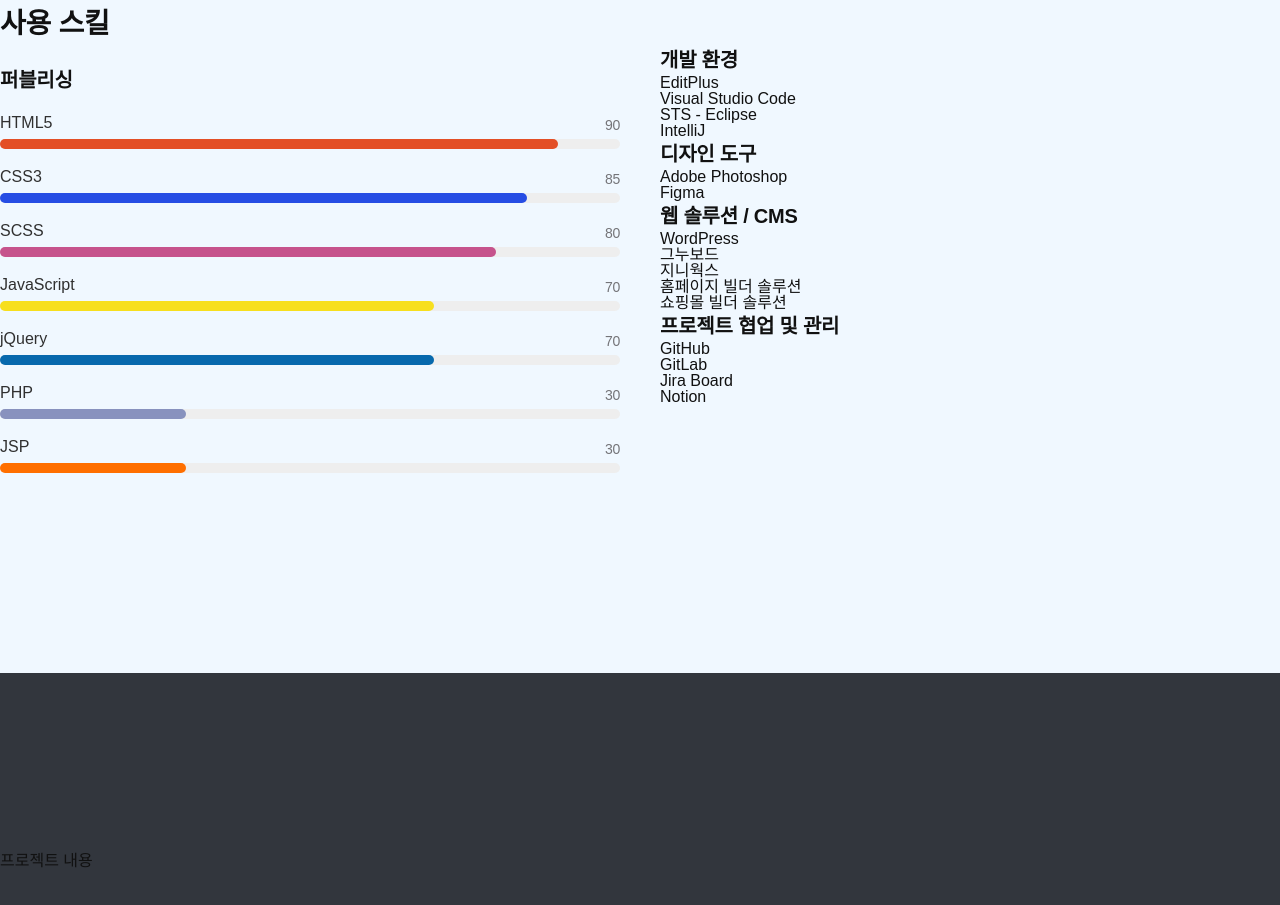
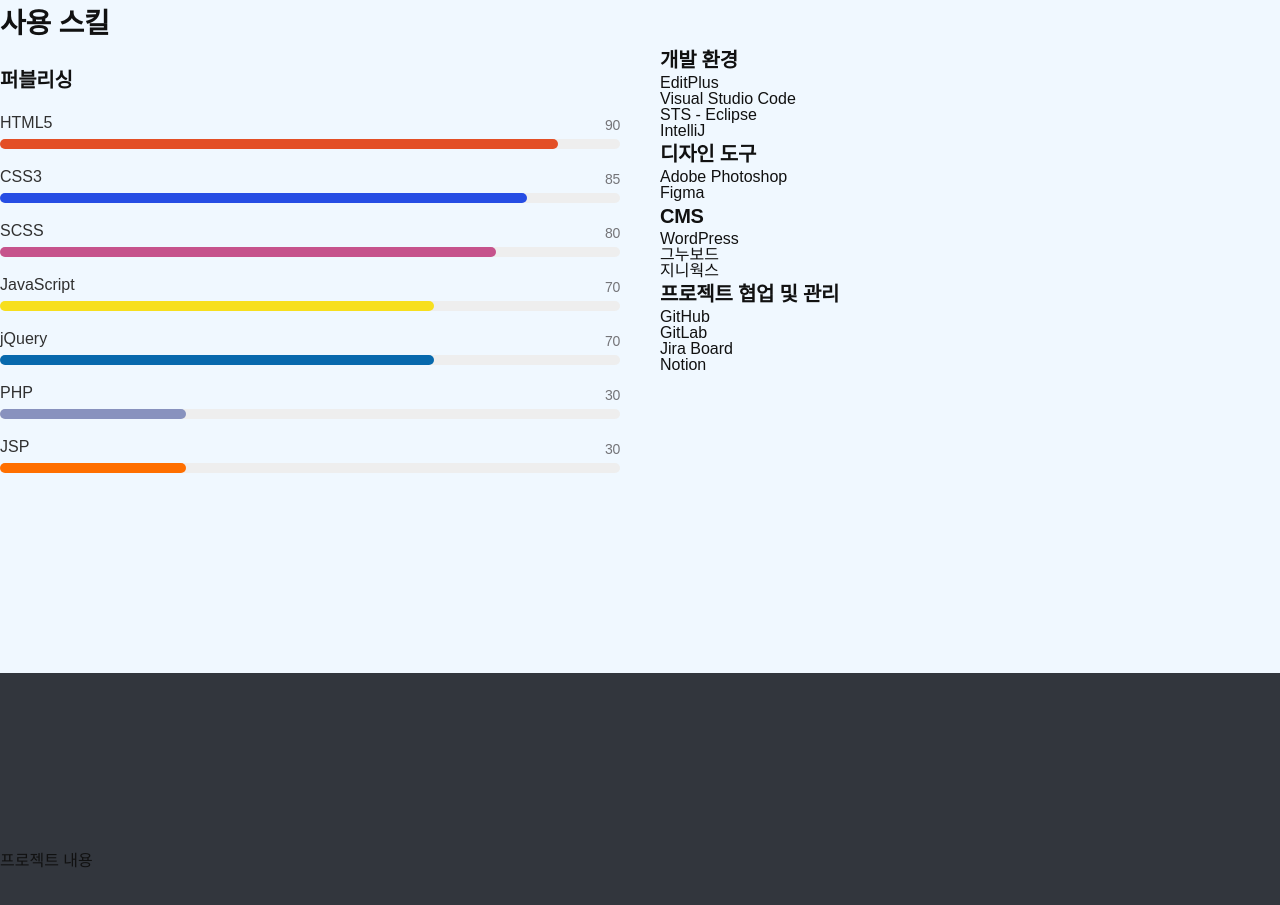
Before and after one commit to haneulworks/my-profile, a plain HTML site: page index.html in a window 1280 px wide. Shown: the part 1777-2682 px from the top of the page. Drawn offline with nearby package versions, Linux system fonts and the light colour scheme; a web font is replaced by a local one.

Commit message:
CMS 리스트 정리

```diff
--- a/index.html
+++ b/index.html
@@ -197,7 +197,7 @@
 					</div>
 
 					<div class="tools__group">
-						<h4 class="tit5">웹 솔루션 / CMS</h4>
+						<h4 class="tit5">CMS</h4>
 						<ul class="tools__list">
 							<li class="tools__item">
 								WordPress
@@ -207,12 +207,6 @@
 							</li>
 							<li class="tools__item">
 								지니웍스
-							</li>
-							<li class="tools__item">
-								홈페이지 빌더 솔루션
-							</li>
-							<li class="tools__item">
-								쇼핑몰 빌더 솔루션
 							</li>
 						</ul>
 					</div>
```
